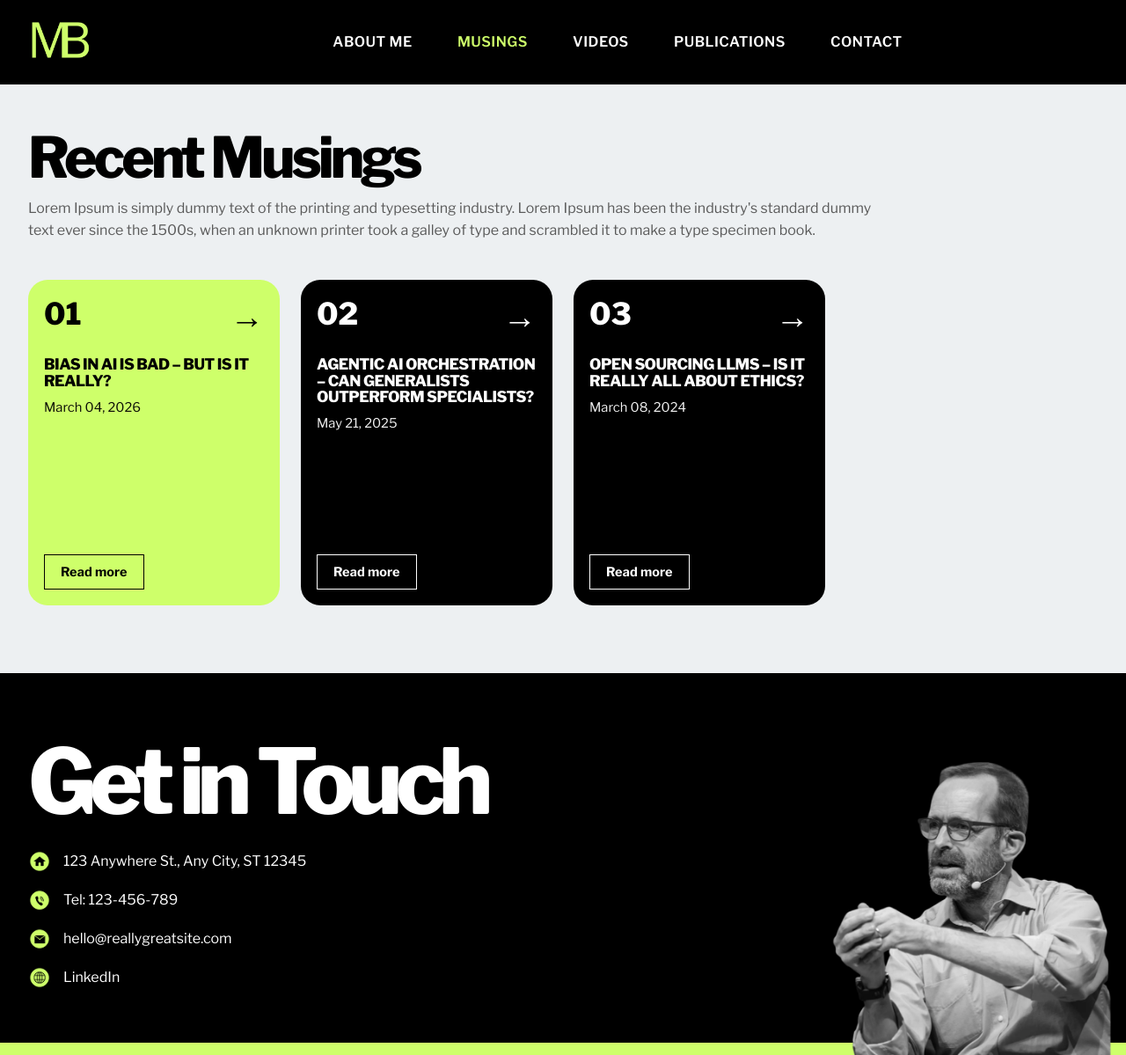
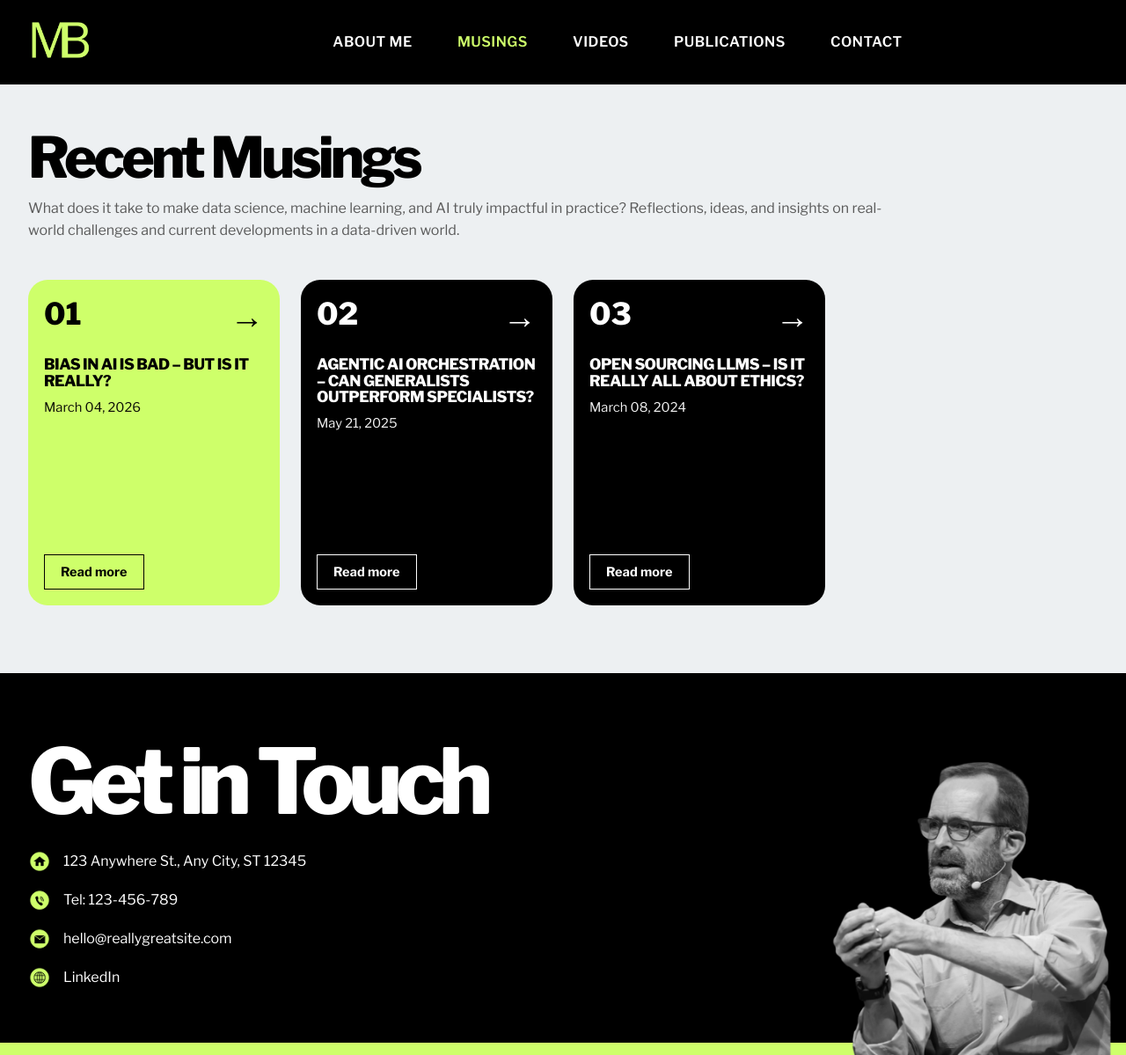
Before and after one commit to lacahelpme/mb, a Jekyll site: the page built from musings.html, in a window 1280 px wide. Shown: the whole page at 88% size. Built offline with Jekyll 4.4.1, drawn with Linux system fonts in a browser that asks for light colours.

Commit message:
Update musings.html

```diff
--- a/musings.html
+++ b/musings.html
@@ -1,8 +1,8 @@
 ---
 layout: default
 title: Musings
-seo_title: Musings | Michael R. Berthold
-seo_description: Essays, reflections, and perspectives by Michael R. Berthold.
+seo_title: Michael Berthold – Musings on Data Science, Machine Learning & AI
+seo_description: In his musings, Michael Berthold reflects on data science, machine learning, and artificial intelligence. Explore how these approaches can be applied in practice within organizations.
 lang: en
 permalink: /musings/
 ---
@@ -11,7 +11,7 @@
   <div class="container">
     <h1 class="subpage-intro-title">Recent Musings</h1>
     <p class="subpage-intro-text">
-      Lorem Ipsum is simply dummy text of the printing and typesetting industry. Lorem Ipsum has been the industry's standard dummy text ever since the 1500s, when an unknown printer took a galley of type and scrambled it to make a type specimen book.
+      What does it take to make data science, machine learning, and AI truly impactful in practice? Reflections, ideas, and insights on real-world challenges and current developments in a data-driven world.
     </p>
   </div>
 </section>
```
